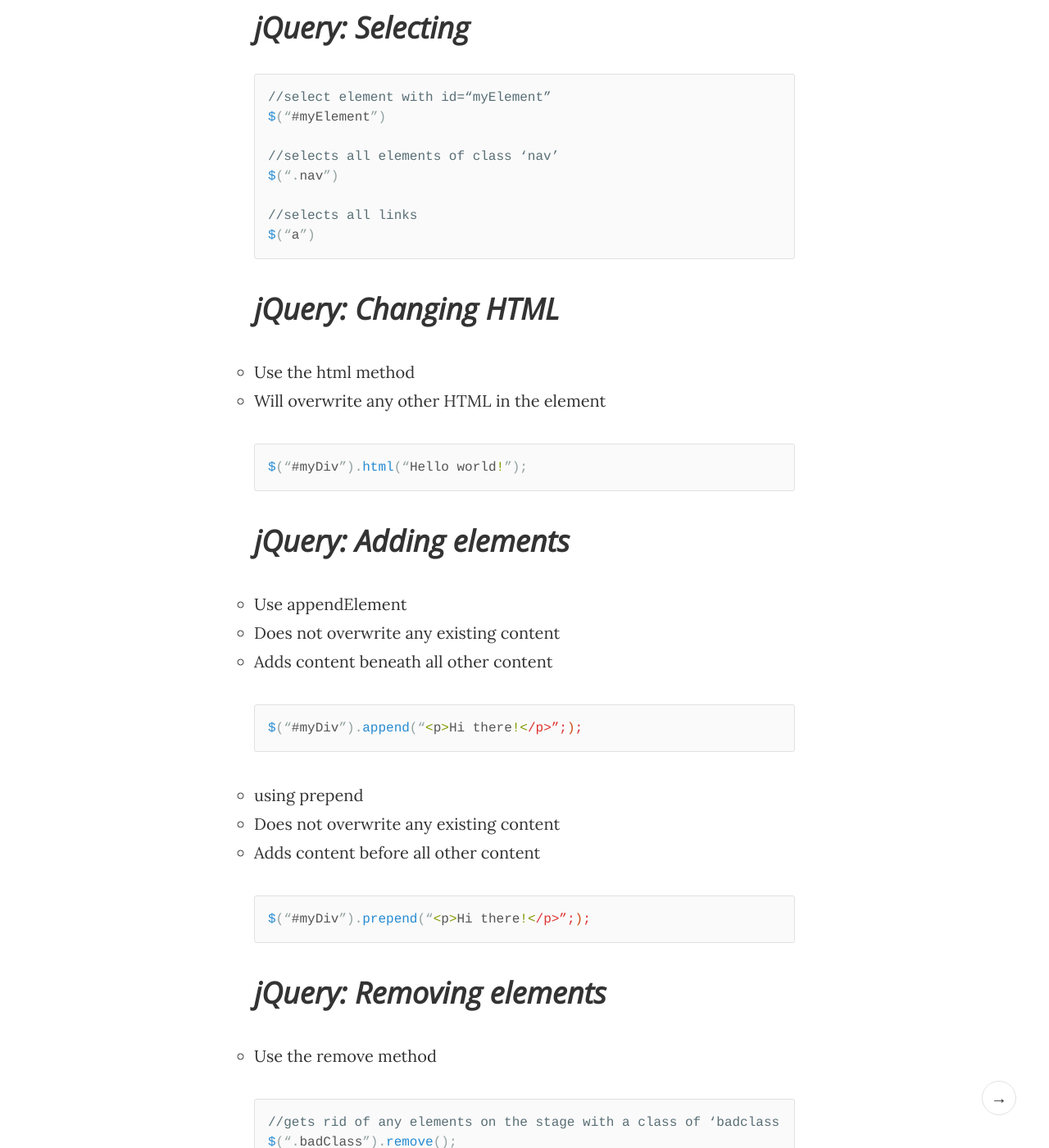
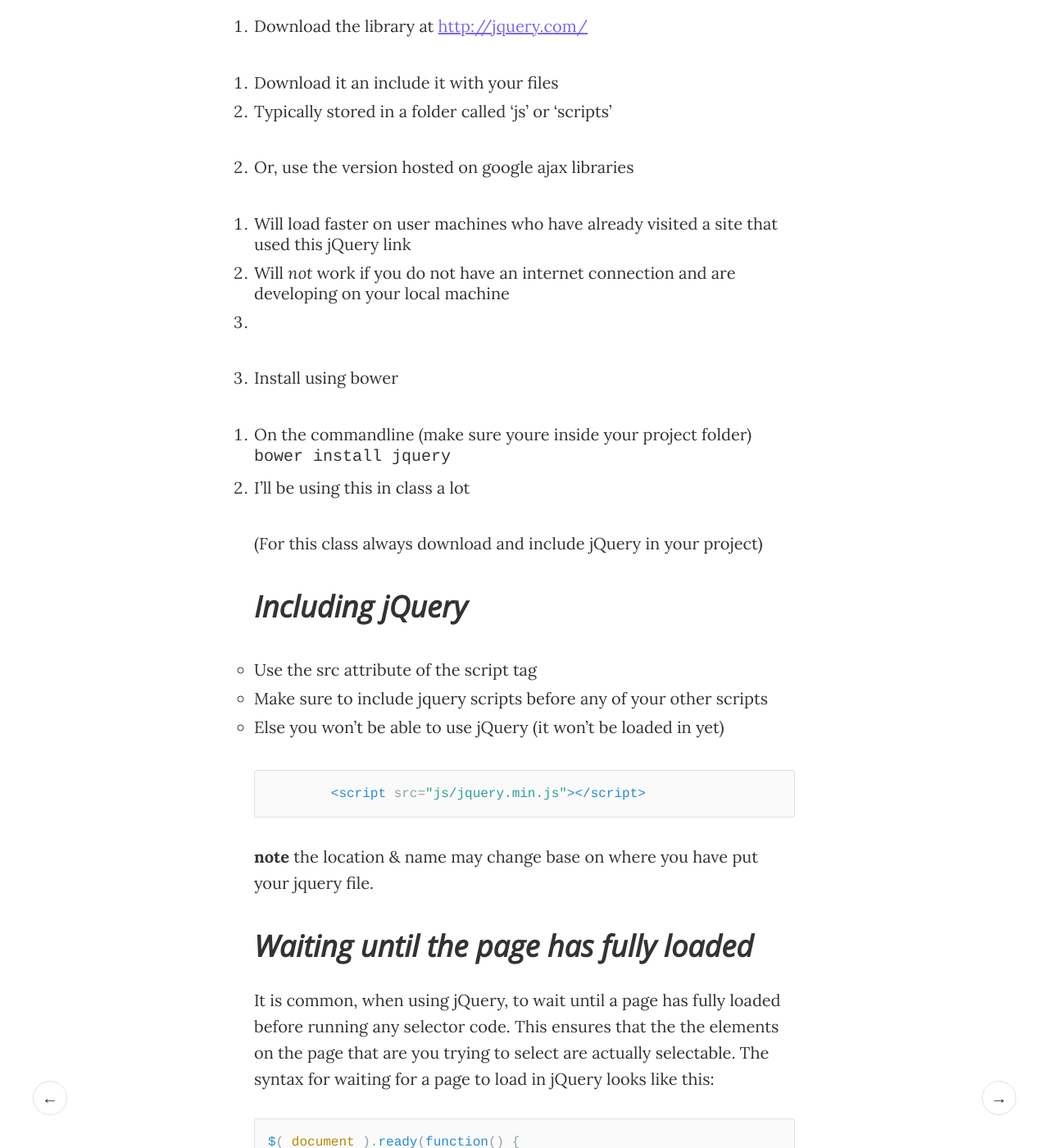
Before and after one commit to meanderingleaf/n222s15, a Jekyll site: the page built from _posts/2014-09-01-jquery-ajax.markdown, in a window 1280 px wide and 1400 px high, scrolled down 2111 px. Shown: the whole window at 82% size. Built offline with Jekyll 4.4.1, drawn with Linux system fonts in a browser that asks for light colours; some of the changed text lies outside the part shown.

Commit message:
Adding setup, changing jquery notes.

```diff
--- /dev/null
+++ b/_posts/2014-08-27-setup.mkdn
@@ -0,0 +1,70 @@
+---
+layout: post
+title:  "JQuery and AJAX"
+date:   2014-08-27 03:24:54
+categories: update
+---
+
+Setup
+---------------------
+
+There's a few things you will need on your computer to be ready for the rest of this class.
+
+You will need to install in a few stages.
+
+First will be php storm, node js, and git.
+Second will be grunt and bower.
+
+PHP Storm
+--------------------
+
+As mentioned in the syllabus, you can download it free [here](https://www.jetbrains.com/student/).
+
+Node js
+--------------------
+
+Lets you run javascript on your computer outside the context of the command line. We'll be using this quite frequently in this course. You can download it from [here](http://nodejs.org/).
+
+Git
+--------------------
+
+A program that lets you collaborate on code. Used quite often as a way to fetch packages of code from remote computers.
+
+Download and install it from [here](http://www.git-scm.com/).
+
+(**Windows users** make sure to stick to all the default install options. You may need to restart your computer before taking the next steps.)
+
+
+Installing grunt and bower
+---------------------
+
+Grunt and bower are both programs that are run by node. They're installed via something called the [node package manager](https://www.npmjs.com/), and you'll have to the thse command line interface to do so.
+
+On mac, open up spotlight and run 'terminal'. On windows, search for and run the 'command prompt' and you'll be presented with your own little 'hacker interface'.
+
+First, make sure you have node installed. Type this:
+
+`node -v`
+
+and hit enter. You should get a version number feedback on the next line "mine is 'v0.10.18'"
+
+So long as you get the version number correct, you are ready to setup bower and grunt. Keep the command line open:
+
+Installing Grunt
+---------------------
+
+With the command line still open, type this:
+
+`npm install -g grunt-cli`
+
+[website](http://gruntjs.com/)
+
+
+Installing bower
+-------------------------
+
+With the command line still open, type this:
+
+`npm install -g bower`
+
+[website](http://bower.io/)
--- a/_posts/2014-09-01-jquery-ajax.markdown
+++ b/_posts/2014-09-01-jquery-ajax.markdown
@@ -40,6 +40,65 @@
 Lots of support for jQuery in the community
 
 Tons of plugins developed
+
+jQuery
+-----------------------------
+
+Is, fundamentally, a DOM manipulation javascript library. It provides the developer with a set of tools to select DOM elements, modify, add, and remove them.
+
+Additionally it provides a developer with easy access to robust implementations of animations, event handling, and AJAX.
+
+Getting jQUery
+---------------------------------------
+
+There's a number of ways to get jquery
+
+1. Download the library at [http://jquery.com/](http://jquery.com/)
+
+	- Download it an include it with your files
+	- Typically stored in a folder called ‘js’ or ‘scripts’
+
+2. Or, use the version hosted on google ajax libraries
+
+	- Will load faster on user machines who have already visited a site that used this jQuery link
+	- Will _not_ work if you do not have an internet connection and are developing on your local machine
+	-
+
+3. Install using bower
+
+	- On the commandline (make sure youre inside your project folder) `bower install jquery`
+	- I'll be using this in class a lot
+
+(For this class always download and include jQuery in your project)
+
+Including jQuery
+----------------------------------------
+
+- Use the src attribute of the script tag
+- Make sure to include jquery scripts before any of your other scripts
+- Else you won’t be able to use jQuery (it won’t be loaded in yet)
+
+{% highlight html %}
+	<script src="js/jquery.min.js"></script>
+{% endhighlight %}
+
+
+**note** the location & name may change base on where you have put your jquery file.
+
+Waiting until the page has fully loaded
+--------------------------
+
+It is common, when using jQuery, to wait until a page has fully loaded before running any selector code. This ensures that the the elements on the page that are you trying to select are actually selectable. The syntax for waiting for a page to load in jQuery looks like this:
+
+{% highlight javascript %}
+$( document ).ready(function() {
+ 	//its safe to write jquery selectors in here.
+});
+{% endhighlight %}
+
+
+Almost all of our jquery code you will see contained inside of a document ready event handler.
+
 
 jQuery: Selectors
 --------------------------
@@ -190,32 +249,29 @@
 });
 {% endhighlight %}
 
-Getting jQUery
----------------------------------------
 
-Download the library at [http://jquery.com/](http://jquery.com/)
+Caching Selected elements
+-----------------------------------------
 
-	- Download it an include it with your files
-	- Typically stored in a folder called ‘js’ or ‘scripts’
-
-Or, use the version hosted on google ajax libraries
-
-	- Will load faster on user machines who have already visited a site that used this jQuery link
-	- Will _not_ work if you do not have an internet connection and are developing on your local machine
+It is possible to store the selected elements in code for later reference. Here's one, dumb example.
 
 
-(For this class always download and include jQuery in your project)
+{% highlight javascript %}
 
-Including jQuery
-----------------------------------------
+//get a ref to 'markedDiv'
+var soonToBeDead = $("#markedDiv");
 
-- Use the src attribute of the script tag
-- Make sure to include jquery scripts before any of your other scripts
-- Else you won’t be able to use jQuery (it won’t be loaded in yet)
+//that ref works like a selected jQuery object
+soonToBeDead.click(function() {
+	//remove soon to be dead from the DOM
+	soonToBeDead.remove();
+});
+{% endhighlight %}
 
-{% highlight html %}
-	<script src="js/jquery.min.js"></script>
-{% endhighlight %}
+
+Caching selections are makes it easy to update your code (only have to change one selector if you give a div a new ID), and saves the computer some processing time (everytime you write `$()` the selector engine has to go out looking for whatever you specify it to look for which takes time).
+
+
 
 AJAX
 -----------------------------------------
```
